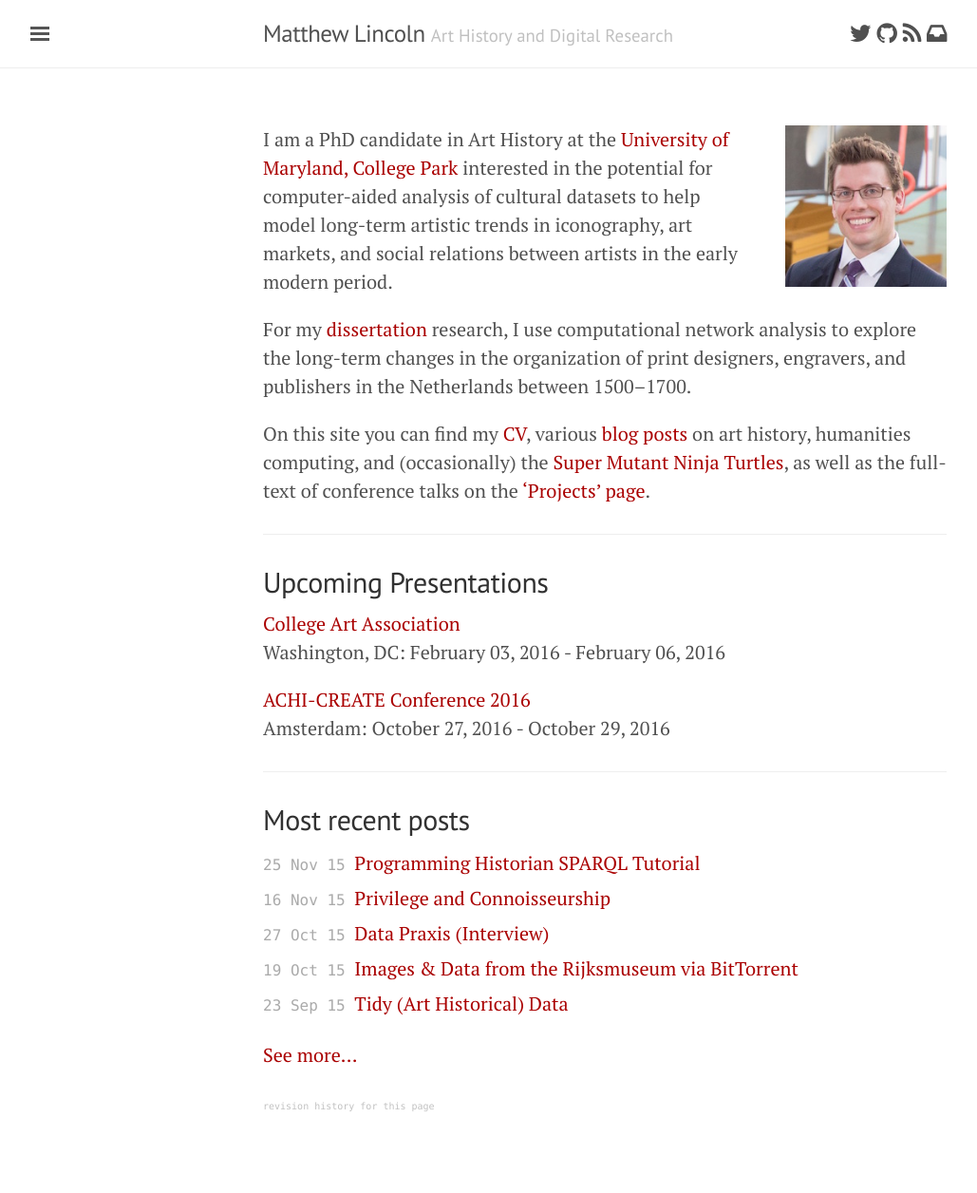
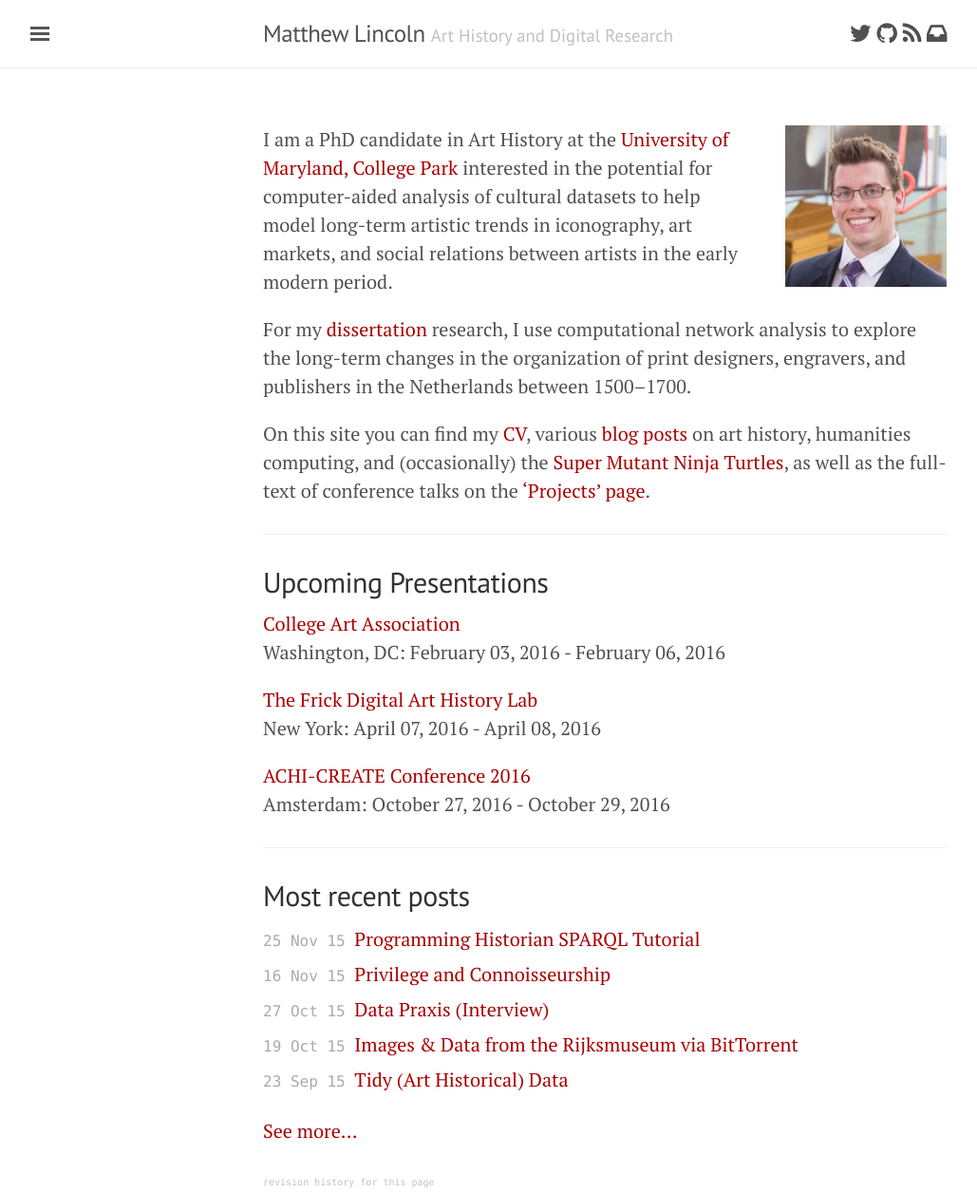
Before and after one commit to mdlincoln/mdlincoln.github.io, a Jekyll site: the page built from index.md, in a window 1280 px wide. Shown: the whole page at 95% size, without its empty margins (3-1032 px from the left). Built offline with Jekyll 4.4.1, drawn with Linux system fonts in a browser that asks for light colours; nearby versions of some CDN libraries; before the commit the page ends 1176 px from its top, so only the background shows below that.

Commit message:
Frick talk and workshop

```diff
--- a/_data/travel.yaml
+++ b/_data/travel.yaml
@@ -8,3 +8,8 @@
   url: http://www.create.humanities.uva.nl/cfp-achi-create-conference-2016/
   datestart: 2016-10-27 00:00:00 -0500
   dateend: 2016-10-29 00:00:00 -0500
+- venue: The Frick Digital Art History Lab
+  location: New York
+  url: http://www.frick.org/research/DAHL
+  datestart: 2016-04-07  00:00:00 -0500
+  dateend: 2016-04-08  00:00:00 -0500
```
